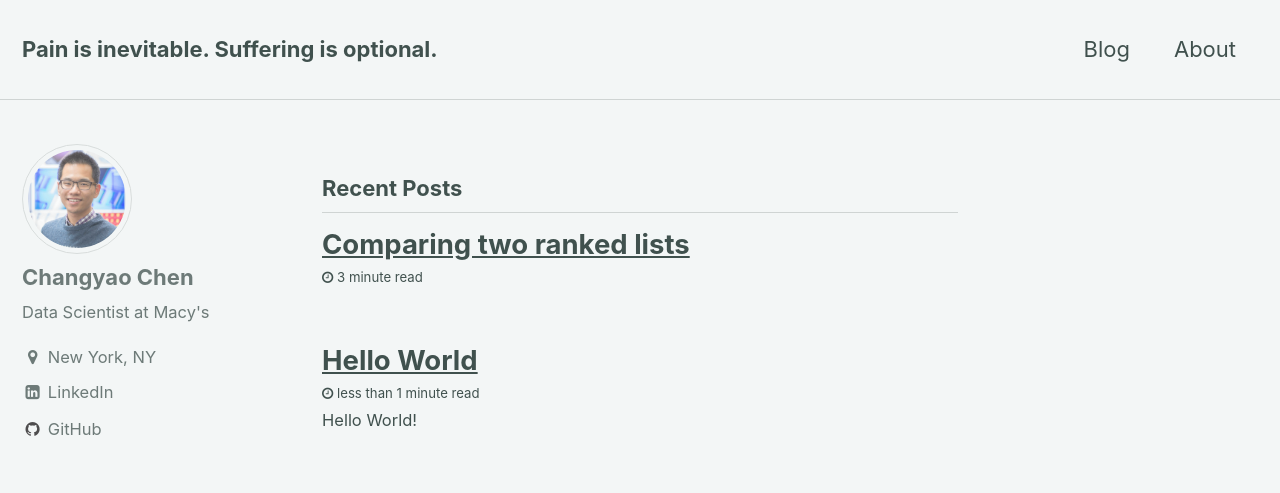
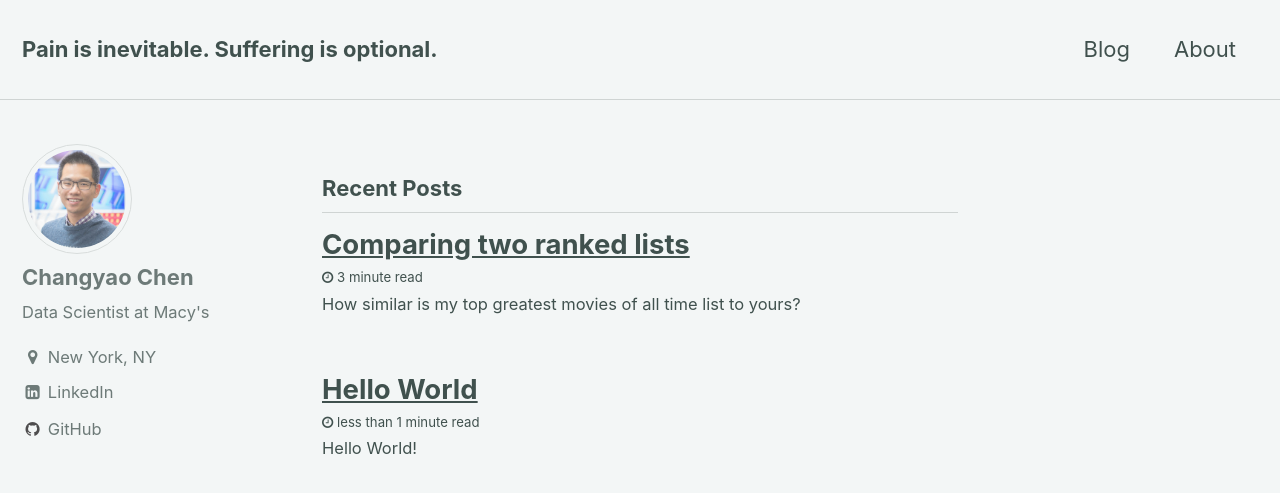
Before and after one commit to changyaochen/changyaochen.github.io, a Jekyll site: the page built from index.html, in a window 1280 px wide and 900 px high. Shown: the top 493 px of the window. Built offline with Jekyll 4.4.1, drawn with Linux system fonts in a browser that asks for light colours; nearby versions of some CDN libraries; the list of posts is cut into pages by our own code.

Commit message:
add excerpt

```diff
--- a/_posts/2018-04-14-Comparing-two-ranked-lists.md
+++ b/_posts/2018-04-14-Comparing-two-ranked-lists.md
@@ -4,6 +4,7 @@ title:  "Comparing two ranked lists"
 date:   2018-04-14 16:16:01 -0600
 published: true
 tag: algorithm
+excerpt: How similar is my top greatest movies of all time list to yours?
 ---
 ![alt]({{ site.url }}{{ site.baseurl }}/assets/images/Kenenisa-Bekele.jpg)
 
```
